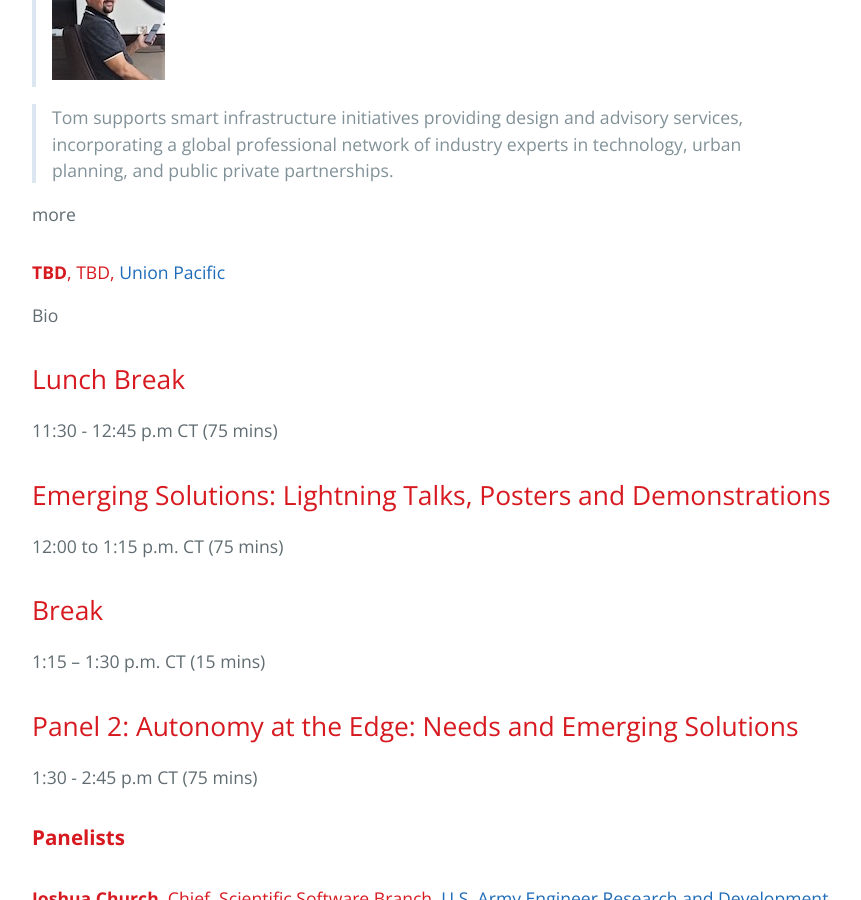
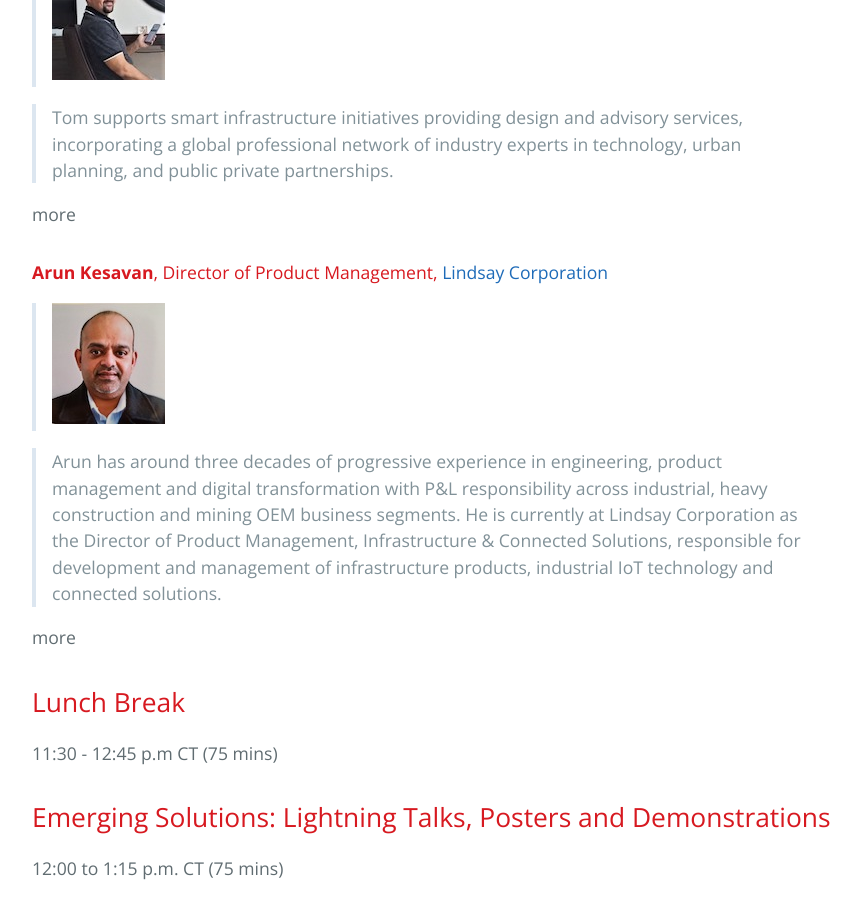
Before and after one commit to BridgingBigData/BridgingBigData.github.io, a Jekyll site: the page built from pages/bbd2023agenda.md, in a window 1280 px wide and 900 px high, scrolled down 2883 px. Shown: the whole window, without its empty margins (192-1053 px from the left). Built offline with Jekyll 4.4.1, drawn with Linux system fonts in a browser that asks for light colours.

Commit message:
update agenda

```diff
--- a/pages/bbd2023agenda.md
+++ b/pages/bbd2023agenda.md
@@ -97,14 +97,25 @@ I gave a talk at TEDs Arendal 2021 with the title "Can technology help against t
 > Tom Kirkland is a smart and connected systems enthusiast with over 30 years of experience. Trained as an electrical engineer experienced in telecommunications, utilities, and smart infrastructure technology solutions. Tom has worked as founder and manager of ELAN Technologies, a Systems Engineer and Project Manager at Jacobs Engineering, a Smart City Expert Consultant at IFC-World Bank Group, and currently a Smart Infrastructure Solutions Architect at Valmont Industries.
 </details>
 
-#### **TBD**, TBD, [Union Pacific](https://www.up.com)
+#### **Arun Kesavan**, Director of Product Management, [Lindsay Corporation](https://www.lindsay.com/usca/en/)
+
+> ![Arun Kesavan](https://bridgingbigdata.github.io/pages/images/arunk7.jpg)
+
+> Arun has around three decades of progressive experience in engineering, product management and digital transformation with P&L responsibility across industrial, heavy construction and mining OEM business segments. He is currently at Lindsay Corporation as the Director of Product Management, Infrastructure & Connected Solutions,
+responsible for development and management of infrastructure products, industrial IoT technology and connected solutions.
+
 <details>
-<summary>Bio</summary>
+<summary>more</summary>
+Previous Experience
+ESCO (now WEIR ESCO) – 5 years; Director, Smart Products
+Joy Global (now Komatsu) – 5 years; Global Director, Controls & Automation, Underground Mining Division
+Caterpillar – 15+ years; Various roles (Design Engineer to New Product Development Manager) across 5 different divisions, 4 locations and multiple systems & machine platforms
 
-Coming Soon!
-
+Education
+Bachelors in Mechanical Engineering – Univ. of Madras
+Masters in Mechanical Engineering – Univ. of Utah
+MBA – Univ. of Illinois, Urbana-Champaign
 </details>
-
 
 ## Lunch Break
 11:30 - 12:45 p.m CT (75 mins)
```
Also changed, not shown: pages/images/arunk7.jpg (added).
